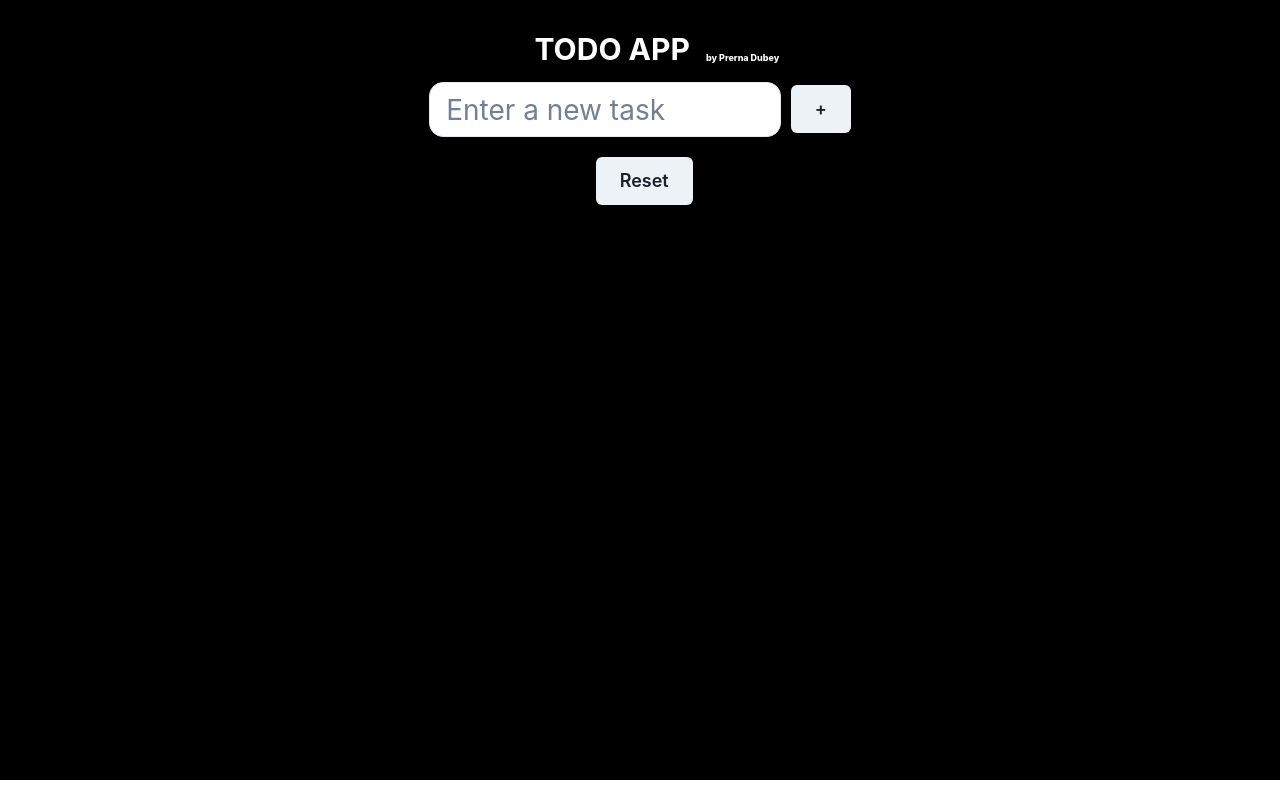
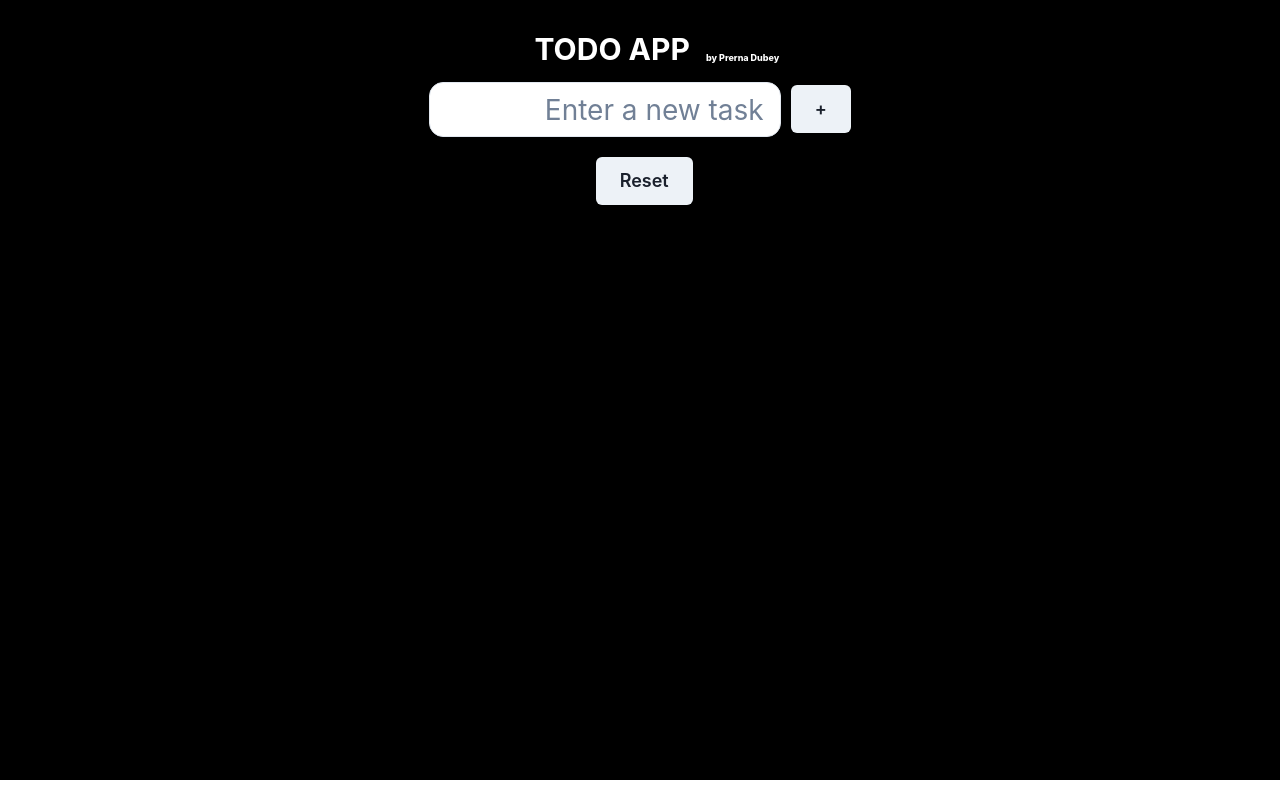
Before and after one commit to prerna1113/TodoApp, a React (Create React App) app in the folder todo-app/: page / in a window 1280 px wide. Built offline with nearby package versions, Linux system fonts and the light colour scheme.

Commit message:
function added

```diff
--- a/todo-app/src/Component/CSS/Todo.module.css
+++ b/todo-app/src/Component/CSS/Todo.module.css
@@ -75,8 +75,10 @@
     margin-top: 20px;
     border-radius: 18px;
     font-size: 20px;
+    text-align: start;
 
     font-weight: 900;
+    border:1px solid red
 
 
 }
--- a/todo-app/src/Component/TodoApp.jsx
+++ b/todo-app/src/Component/TodoApp.jsx
@@ -60,7 +60,9 @@ function TodoApp() {
                   borderRadius: "14px",
                   height: "55px",
                   fontSize: "28px",
-                  marginTop: "15px"
+                  marginTop: "15px",
+                  textAlign:"end"
+
                 }}
                 type="text"
                 name="task"
@@ -93,7 +95,10 @@ function TodoApp() {
                 style={{
                   border:"1px solid red",
                   width:"20%",
-                  marginLeft:"70%",
+                  marginLeft:"80%"
+
+
+                  // margin
                 }}
                 >
                 <button
@@ -101,7 +106,8 @@ function TodoApp() {
 
                   border: "1px solid black",
                   width:"100%",
-                  borderRadius:"14px"
+                  borderRadius:"14px",
+
 
 
 
```
